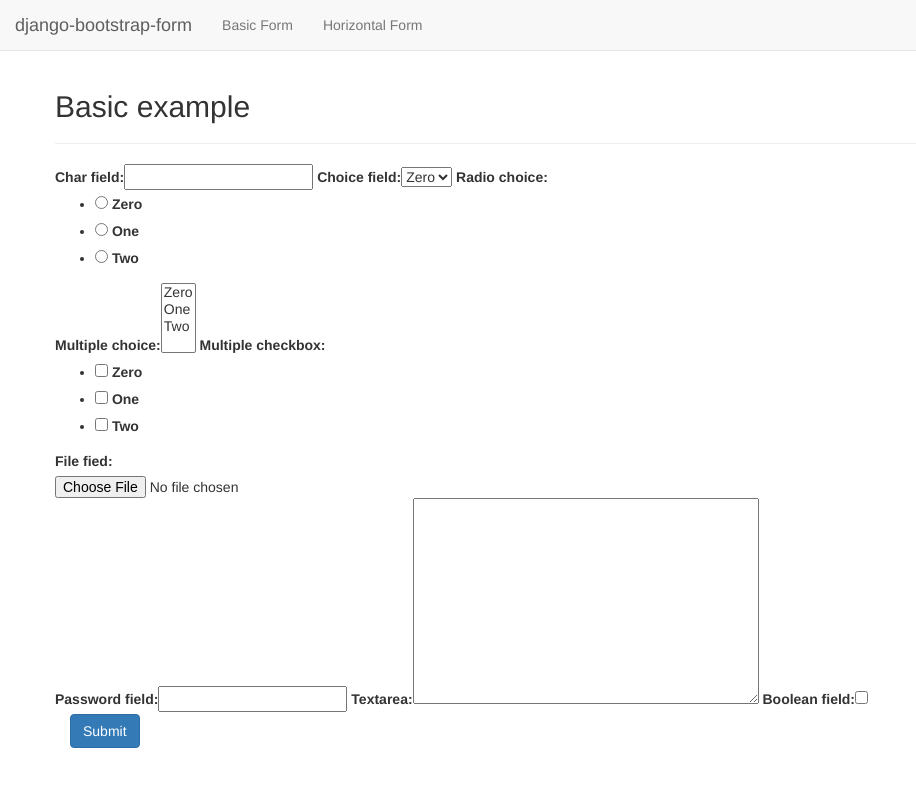
After one commit to tzangms/django-bootstrap-form-demo, a Django app: page /basic/ in a window 1280 px wide. The commit adds this page. Shown: the top 787 px of the page, without its empty margins (0-916 px from the left). Run offline with Django 3.2, Linux system fonts and the light colour scheme; some libraries are stand-ins or nearby versions.

Commit message:
seperate forms

```diff
--- a/bootstrapform_demo/urls.py
+++ b/bootstrapform_demo/urls.py
@@ -5,6 +5,8 @@ admin.autodiscover()
 
 urlpatterns = patterns('',
     url(r'^$', 'demo.views.index'),
+    url(r'^basic/$', 'demo.views.basic'),
+    url(r'^horizontal/$', 'demo.views.horizontal'),
 
     url(r'^admin/', include(admin.site.urls)),
 )
--- a/demo/views.py
+++ b/demo/views.py
@@ -1,7 +1,25 @@
 from django.shortcuts import render
+
 from demo.forms import ExampleForm
+
 
 def index(request):
     form = ExampleForm()
 
     return render(request, 'index.html', {'form': form})
+
+
+def basic(request):
+    form = ExampleForm(request.POST or None)
+    if form.is_valid():
+        return render(request, 'basic_done.html')
+
+    return render(request, 'basic.html', {'form': form})
+
+
+def horizontal(request):
+    form = ExampleForm(request.POST or None)
+    if form.is_valid():
+        return render(request, 'basic_done.html')
+
+    return render(request, 'horizontal.html', {'form': form})
--- a/templates/_nav.html
+++ b/templates/_nav.html
@@ -13,8 +13,8 @@
   <!-- Collect the nav links, forms, and other content for toggling -->
   <div class="collapse navbar-collapse" id="bs-example-navbar-collapse-1">
     <ul class="nav navbar-nav">
-      <li class="active"><a href="#">Link</a></li>
-      <li><a href="#">Link</a></li>
+      <li><a href="/basic/">Basic Form</a></li>
+      <li><a href="/horizontal/">Horizontal Form</a></li>
     </ul>
 
   </div><!-- /.navbar-collapse -->
--- /dev/null
+++ b/templates/base.html
@@ -0,0 +1,28 @@
+{% load bootstrap %}
+{% load static from staticfiles %}
+<!DOCTYPE html>
+<html>
+    <head>
+        <meta http-equiv="content-type" content="text/html; charset=utf-8">
+        <meta name="viewport" content="width=device-width, initial-scale=1.0">
+        <link rel="stylesheet" href="//netdna.bootstrapcdn.com/bootstrap/3.0.2/css/bootstrap.min.css">
+        <link rel="stylesheet" href="{% static "css/app.css" %}">
+        <title>Bootstrap form example</title>
+        <style type="text/css">
+            .multiple-checkbox ul { /* Used to hide <li> elements in multiple checkbox forms */
+              padding-left: 0px;
+              list-style: none;
+            }
+        </style>
+
+    </head>
+    <body>
+        {% include "_nav.html" %}
+
+        {% block content %}{% endblock %}
+
+        <!-- scripts -->
+        <script src="http://code.jquery.com/jquery.js"></script>
+        <script src="//netdna.bootstrapcdn.com/bootstrap/3.0.2/js/bootstrap.min.js"></script>
+    </body>
+</html>
--- /dev/null
+++ b/templates/basic.html
@@ -0,0 +1,23 @@
+{% extends "base.html" %}
+{% load bootstrap %}
+
+{% block content %}
+<div class="container">
+    <div class="row">
+        <div class="span12">
+            <h2>Basic example</h2>
+
+            <hr />
+
+            <form class="form" role="form">
+                {{ form|bootstrap }}
+                <div class="form-group">
+                    <div class="col-sm-12">
+                        <input type="button" class="btn btn-primary" value="Submit" />
+                    </div>
+                </div>
+            </form>
+        </div>
+    </div>
+</div>
+{% endblock %}
```
Also changed, not shown: templates/horizontal.html (added, +24 -0 lines), templates/index.html (+3 -64 lines).
